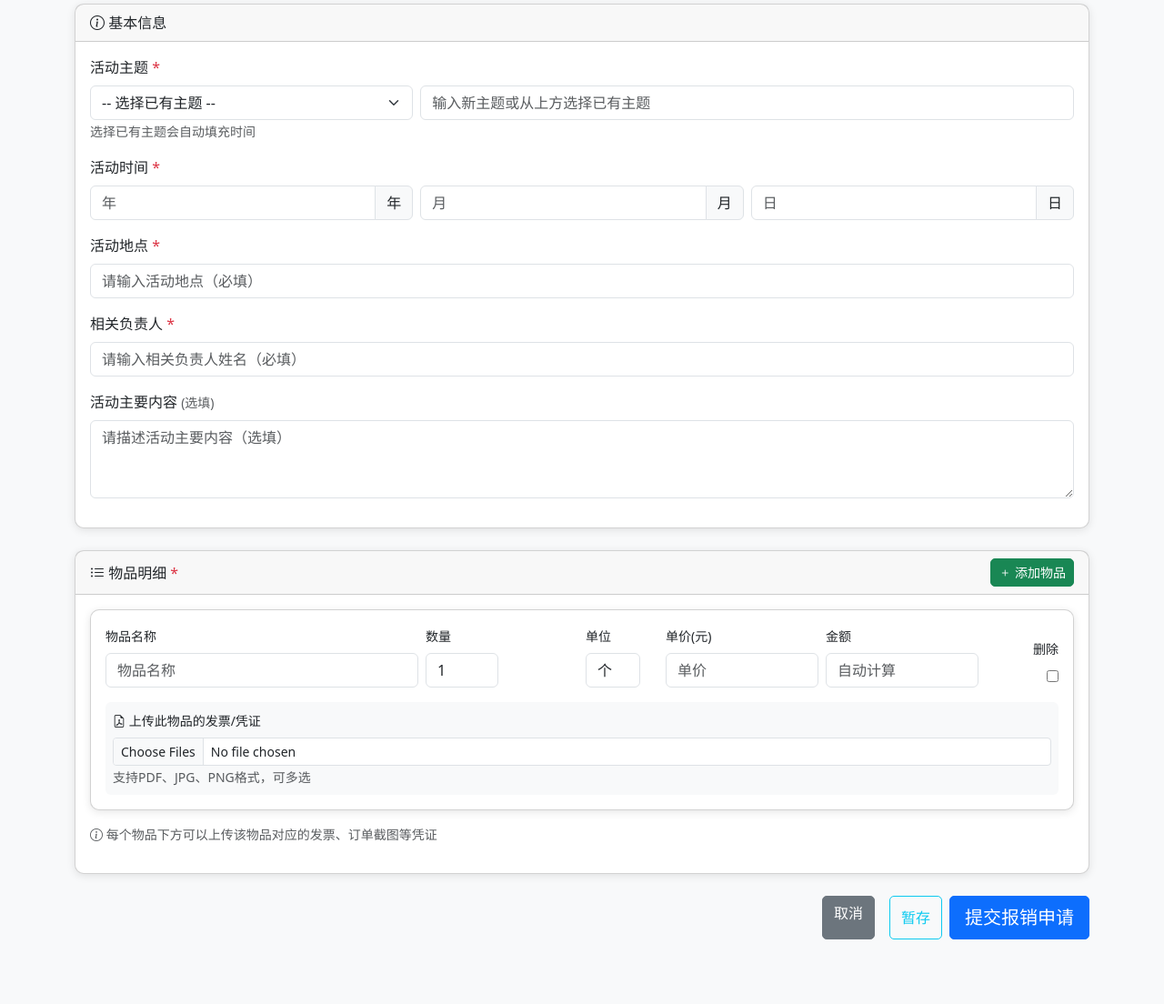
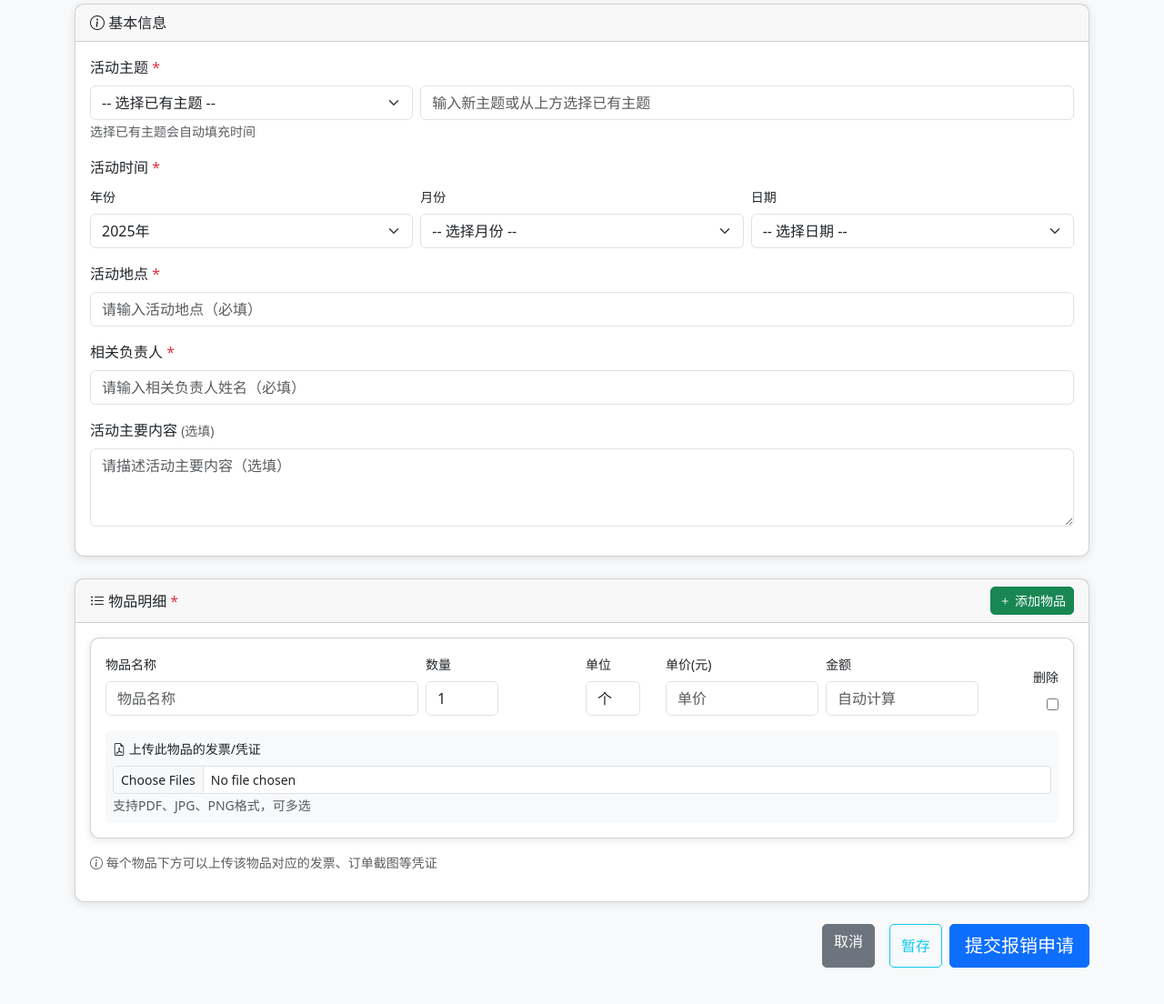
Before and after one commit to Sigenowa/B2_Reimbursement_work, a Django app: page /claims/create/ in a window 1280 px wide. Shown: the part 147-1251 px from the top of the page at 91% size. Run offline with Django 4.2, Linux system fonts and the light colour scheme; the visitor is signed in with stand-in values (Sample User, id 1); data that the repository does not hold is empty.

Commit message:
feat: 将活动日期输入改为下拉选择框，支持年月日联动和闰年判断
- 将年份、月份、日期输入框改为下拉选择框
- 年份选择逻辑：1-6月可选去年和今年，7-12月只能选今年
- 月份固定为1-12月
- 日期根据选择的年月动态计算天数（考虑闰年）
- 优化活动主题API，处理部门为空的情况
- 添加前端错误处理和用户提示

```diff
--- a/代码/claims/forms.py
+++ b/代码/claims/forms.py
@@ -39,26 +39,17 @@ class ReimbursementForm(forms.ModelForm):
                 'rows': 3,
                 'placeholder': '请描述活动主要内容（选填）'
             }),
-            'activity_year': forms.NumberInput(attrs={
-                'class': 'form-control',
-                'placeholder': '年',
-                'min': 2020,
-                'max': 2030,
-                'id': 'activity-year'
+            'activity_year': forms.Select(attrs={
+                'class': 'form-select',
+                'id': 'id_activity_year'
             }),
-            'activity_month': forms.NumberInput(attrs={
-                'class': 'form-control',
-                'placeholder': '月',
-                'min': 1,
-                'max': 12,
-                'id': 'activity-month'
+            'activity_month': forms.Select(attrs={
+                'class': 'form-select',
+                'id': 'id_activity_month'
             }),
-            'activity_day': forms.NumberInput(attrs={
-                'class': 'form-control',
-                'placeholder': '日',
-                'min': 1,
-                'max': 31,
-                'id': 'activity-day'
+            'activity_day': forms.Select(attrs={
+                'class': 'form-select',
+                'id': 'id_activity_day'
             }),
             'activity_location': forms.TextInput(attrs={
                 'class': 'form-control',
@@ -94,6 +85,28 @@ class ReimbursementForm(forms.ModelForm):
                 department=department
             ).order_by('-created_at')
 
+        # 设置年份选项（根据当前月份动态设置，在模板中通过JavaScript实现）
+        from datetime import datetime
+        current_date = datetime.now()
+        current_month = current_date.month
+        current_year = current_date.year
+
+        # 如果当前是1-6月，可以选择去年和今年；如果是7-12月，只能选择今年
+        if current_month <= 6:
+            year_choices = [(current_year - 1, str(current_year - 1)), (current_year, str(current_year))]
+        else:
+            year_choices = [(current_year, str(current_year))]
+
+        self.fields['activity_year'].widget.choices = [('', '-- 选择年份 --')] + year_choices
+
+        # 设置月份选项（1-12月）
+        month_choices = [(i, f'{i}月') for i in range(1, 13)]
+        self.fields['activity_month'].widget.choices = [('', '-- 选择月份 --')] + month_choices
+
+        # 日期选项在JavaScript中动态生成
+        day_choices = [(i, f'{i}日') for i in range(1, 32)]
+        self.fields['activity_day'].widget.choices = [('', '-- 选择日期 --')] + day_choices
+
     def clean_activity_month(self):
         month = self.cleaned_data.get('activity_month')
         if month and (month < 1 or month > 12):
@@ -102,8 +115,18 @@ class ReimbursementForm(forms.ModelForm):
 
     def clean_activity_day(self):
         day = self.cleaned_data.get('activity_day')
-        if day and (day < 1 or day > 31):
+        year = self.cleaned_data.get('activity_year')
+        month = self.cleaned_data.get('activity_month')
+
+        if day and year and month:
+            # 验证日期是否有效（考虑月份天数和闰年）
+            from calendar import monthrange
+            max_day = monthrange(year, month)[1]
+            if day < 1 or day > max_day:
+                raise forms.ValidationError(f'{year}年{month}月只有{max_day}天')
+        elif day and (day < 1 or day > 31):
             raise forms.ValidationError('日期必须在1-31之间')
+
         return day
 
 
--- a/代码/claims/views.py
+++ b/代码/claims/views.py
@@ -42,7 +42,9 @@ def get_activity_themes(request):
     API：获取当前部门的活动主题列表
     用于前端下拉选择框的数据源
     """
-    department = request.user.department
+    department = request.user.department or "未分配"
+
+    # 查询该部门的所有活动主题
     themes = ActivityTheme.objects.filter(department=department).order_by('-created_at')
 
     data = [{
--- a/代码/templates/claims/reimbursement_form.html
+++ b/代码/templates/claims/reimbursement_form.html
@@ -58,22 +58,16 @@
                         <label class="form-label">活动时间 <span class="text-danger">*</span></label>
                         <div class="row g-2">
                             <div class="col-4">
-                                <div class="input-group">
+                                <label class="form-label small">年份</label>
                                 {{ form.activity_year }}
-                                    <span class="input-group-text">年</span>
-                                </div>
                             </div>
                             <div class="col-4">
-                                <div class="input-group">
+                                <label class="form-label small">月份</label>
                                 {{ form.activity_month }}
-                                    <span class="input-group-text">月</span>
-                                </div>
                             </div>
                             <div class="col-4">
-                                <div class="input-group">
+                                <label class="form-label small">日期</label>
                                 {{ form.activity_day }}
-                                    <span class="input-group-text">日</span>
-                                </div>
                             </div>
                         </div>
                     </div>
@@ -231,11 +225,29 @@ let themesData = [];
 
 // 加载活动主题列表
 fetch('{% url "get_activity_themes" %}')
-    .then(response => response.json())
+    .then(response => {
+        if (!response.ok) {
+            throw new Error('网络请求失败');
+        }
+        return response.json();
+    })
     .then(data => {
-        themesData = data.themes;
+        themesData = data.themes || [];
         const select = document.getElementById('existing-theme-select');
-        data.themes.forEach(theme => {
+
+        // 清空现有选项（除了第一个提示选项）
+        select.innerHTML = '<option value="">-- 选择已有主题 --</option>';
+
+        if (themesData.length === 0) {
+            // 如果没有主题，显示提示
+            const option = document.createElement('option');
+            option.value = '';
+            option.textContent = '暂无已有主题';
+            option.disabled = true;
+            select.appendChild(option);
+        } else {
+            // 添加主题选项
+            themesData.forEach(theme => {
                 const option = document.createElement('option');
                 option.value = theme.id;
                 option.textContent = theme.name;
@@ -244,6 +256,16 @@ fetch('{% url "get_activity_themes" %}')
                 option.dataset.day = theme.day;
                 select.appendChild(option);
             });
+        }
+    })
+    .catch(error => {
+        console.error('加载活动主题失败:', error);
+        const select = document.getElementById('existing-theme-select');
+        const option = document.createElement('option');
+        option.value = '';
+        option.textContent = '加载失败，请刷新页面';
+        option.disabled = true;
+        select.appendChild(option);
     });
 
 // 选择已有主题时自动填充
@@ -253,8 +275,145 @@ document.getElementById('existing-theme-select').addEventListener('change', func
         document.getElementById('id_theme').value = selectedOption.textContent;
         document.getElementById('id_activity_year').value = selectedOption.dataset.year;
         document.getElementById('id_activity_month').value = selectedOption.dataset.month;
+        // 更新日期选项
+        updateDayOptions(selectedOption.dataset.year, selectedOption.dataset.month);
         document.getElementById('id_activity_day').value = selectedOption.dataset.day;
     }
+});
+
+// 判断是否为闰年
+function isLeapYear(year) {
+    return (year % 4 === 0 && year % 100 !== 0) || (year % 400 === 0);
+}
+
+// 获取指定年月的天数
+function getDaysInMonth(year, month) {
+    const daysInMonth = [31, 28, 31, 30, 31, 30, 31, 31, 30, 31, 30, 31];
+    if (month === 2 && isLeapYear(year)) {
+        return 29;
+    }
+    return daysInMonth[month - 1];
+}
+
+// 更新日期下拉选项
+function updateDayOptions(year, month) {
+    const daySelect = document.getElementById('id_activity_day');
+    const currentDay = daySelect.value;
+
+    if (!year || !month) {
+        daySelect.innerHTML = '<option value="">-- 请先选择年月 --</option>';
+        return;
+    }
+
+    const yearNum = parseInt(year);
+    const monthNum = parseInt(month);
+    const daysInMonth = getDaysInMonth(yearNum, monthNum);
+
+    // 保存当前选中的日期
+    let selectedDay = currentDay;
+    if (selectedDay && parseInt(selectedDay) > daysInMonth) {
+        selectedDay = daysInMonth; // 如果当前日期超过该月最大天数，设为最大天数
+    }
+
+    // 清空并重新填充日期选项
+    daySelect.innerHTML = '<option value="">-- 选择日期 --</option>';
+    for (let day = 1; day <= daysInMonth; day++) {
+        const option = document.createElement('option');
+        option.value = day;
+        option.textContent = day + '日';
+        if (selectedDay && day === parseInt(selectedDay)) {
+            option.selected = true;
+        }
+        daySelect.appendChild(option);
+    }
+}
+
+// 初始化年份选项（根据当前月份动态设置）
+function initializeYearOptions() {
+    const now = new Date();
+    const currentMonth = now.getMonth() + 1; // JavaScript月份从0开始
+    const currentYear = now.getFullYear();
+
+    const yearSelect = document.getElementById('id_activity_year');
+    const currentYearValue = yearSelect.value;
+
+    // 清空年份选项
+    yearSelect.innerHTML = '<option value="">-- 选择年份 --</option>';
+
+    // 如果当前是1-6月，可以选择去年和今年；如果是7-12月，只能选择今年
+    if (currentMonth <= 6) {
+        const option1 = document.createElement('option');
+        option1.value = currentYear - 1;
+        option1.textContent = (currentYear - 1) + '年';
+        if (currentYearValue == currentYear - 1) option1.selected = true;
+        yearSelect.appendChild(option1);
+
+        const option2 = document.createElement('option');
+        option2.value = currentYear;
+        option2.textContent = currentYear + '年';
+        if (currentYearValue == currentYear || !currentYearValue) option2.selected = true;
+        yearSelect.appendChild(option2);
+    } else {
+        const option = document.createElement('option');
+        option.value = currentYear;
+        option.textContent = currentYear + '年';
+        if (!currentYearValue) option.selected = true;
+        yearSelect.appendChild(option);
+    }
+}
+
+// 初始化月份选项（1-12月）
+function initializeMonthOptions() {
+    const monthSelect = document.getElementById('id_activity_month');
+    const currentMonthValue = monthSelect.value;
+
+    // 如果已经有选项（从Django表单生成），就不需要重新生成
+    if (monthSelect.options.length > 1) {
+        return;
+    }
+
+    monthSelect.innerHTML = '<option value="">-- 选择月份 --</option>';
+    for (let month = 1; month <= 12; month++) {
+        const option = document.createElement('option');
+        option.value = month;
+        option.textContent = month + '月';
+        if (currentMonthValue == month) option.selected = true;
+        monthSelect.appendChild(option);
+    }
+}
+
+// 年份和月份变化时更新日期选项
+document.addEventListener('DOMContentLoaded', function() {
+    // 初始化年份和月份选项
+    initializeYearOptions();
+    initializeMonthOptions();
+
+    // 如果已有选中的年月，初始化日期选项
+    const yearSelect = document.getElementById('id_activity_year');
+    const monthSelect = document.getElementById('id_activity_month');
+    const daySelect = document.getElementById('id_activity_day');
+
+    if (yearSelect.value && monthSelect.value) {
+        updateDayOptions(yearSelect.value, monthSelect.value);
+    }
+
+    // 监听年份变化
+    yearSelect.addEventListener('change', function() {
+        if (this.value && monthSelect.value) {
+            updateDayOptions(this.value, monthSelect.value);
+        } else {
+            daySelect.innerHTML = '<option value="">-- 请先选择年月 --</option>';
+        }
+    });
+
+    // 监听月份变化
+    monthSelect.addEventListener('change', function() {
+        if (this.value && yearSelect.value) {
+            updateDayOptions(yearSelect.value, this.value);
+        } else {
+            daySelect.innerHTML = '<option value="">-- 请先选择年月 --</option>';
+        }
+    });
 });
 
 // 添加物品行
```
Lines whose indentation alone changed are shown as unchanged.
